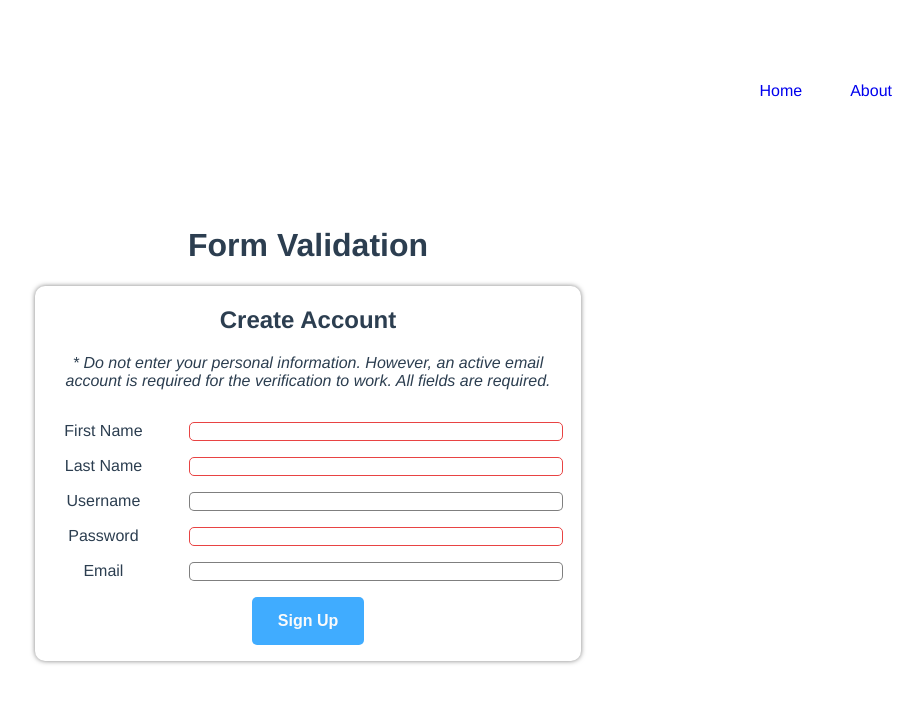
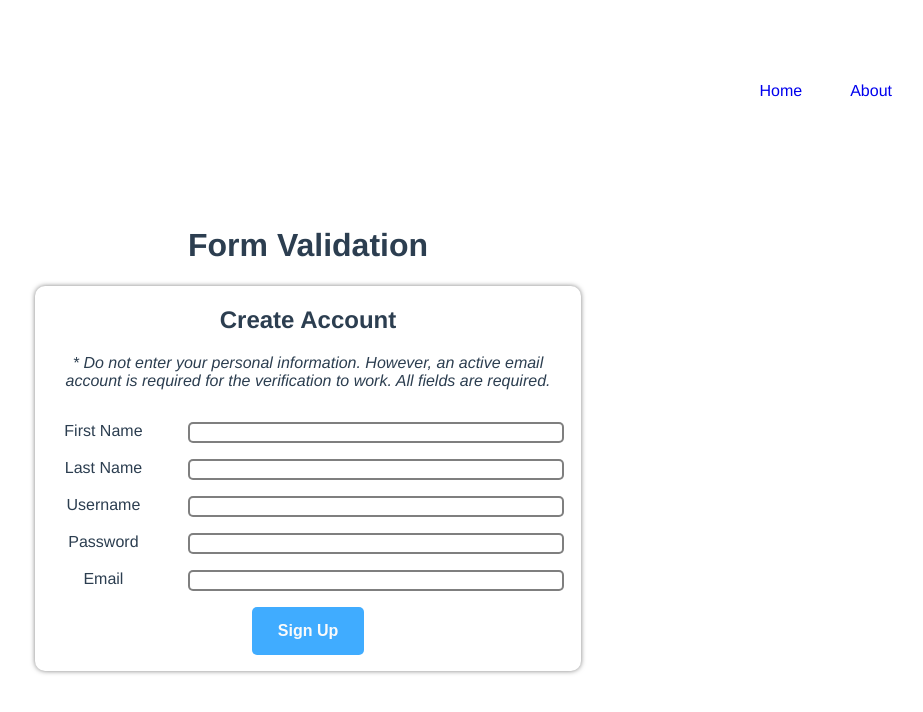
Before and after one commit to jackiewong99/form-validation, a Vue app: page / in a window 1280 px wide. Shown: the top 712 px of the page, without its empty margins (332-1255 px from the left). Built offline with nearby package versions, Linux system fonts and the light colour scheme; no server answers.

Commit message:
Update user experience.

```diff
--- a/src/components/Form.vue
+++ b/src/components/Form.vue
@@ -19,8 +19,9 @@
             name="first-name"
             class="input-box"
             v-bind:class="{
-              valid: valid['firstName'],
-              invalid: !valid['firstName']
+              empty: empty['firstName'],
+              valid: valid['firstName'] && !empty['firstName'],
+              invalid: !valid['firstName'] && !empty['firstName']
             }"
             v-model="firstName"
             v-on:keyup="validateFirstName(firstName)"
@@ -38,8 +39,9 @@
             name="last-name"
             class="input-box"
             v-bind:class="{
-              valid: valid['lastName'],
-              invalid: !valid['lastName']
+              empty: empty['lastName'],
+              valid: valid['lastName'] && !empty['lastName'],
+              invalid: !valid['lastName'] && !empty['lastName']
             }"
             v-model="lastName"
             v-on:keyup="validateLastName(lastName)"
@@ -71,8 +73,9 @@
             type="password"
             name="password"
             v-bind:class="{
-              valid: valid['password'],
-              invalid: !valid['password']
+              empty: empty['password'],
+              valid: valid['password'] && !empty['password'],
+              invalid: !valid['password'] && !empty['password']
             }"
             v-model="password"
             v-on:keyup="debouncePasswordValidation"
@@ -118,43 +121,62 @@ export default {
         firstName: false,
         lastName: false,
         password: false
+      },
+      empty: {
+        firstName: true,
+        lastName: true,
+        password: true
       }
     };
   },
   methods: {
     validateFirstName(name) {
+      if (name.length === 0) {
+        this.empty['firstName'] = true;
+      } else {
         // Regular expression that matches the pattern of
         // exactly 1 uppercase character at the beginning and
         // at least 1 lowercase character following the first character.
         // This expression also matches names with two parts.
         const charRegex = /^([A-Z]{1})([a-z]{1,})[ -]?([A-Z]{1})?([a-z]{1,})?$/g;
         const charTest = charRegex.test(name);
+        this.empty['firstName'] = false;
 
         if (charTest === true) {
           this.valid['firstName'] = true;
         } else {
           this.valid['firstName'] = false;
         }
-
-      return this.valid['firstName'];
+      }
+      const validationVars = [this.empty['firstName'], this.valid['firstName']];
+      return validationVars;
     },
     validateLastName(name) {
+      if (name.length === 0) {
+        this.empty['lastName'] = true;
+      } else {
         // Regular expression that matches the pattern of
         // exactly 1 uppercase character at the beginning and
         // at least 1 lowercase character following the first character.
         // This expression also matches names with two parts (only allowing a hyphen).
         const charRegex = /^([A-Z]{1})([a-z]{1,})[-]?([A-Z]{1})?([a-z]{1,})?$/g;
         const charTest = charRegex.test(name);
+        this.empty['lastName'] = false;
 
         if (charTest === true) {
           this.valid['lastName'] = true;
         } else {
           this.valid['lastName'] = false;
         }
+      }
+      const validationVars = [this.empty['lastName'], this.valid['firstName']];
 
-      return this.valid['lastName'];
+      return validationVars;
     },
     validatePassword() {
+      if (this.password.length === 0) {
+        this.empty['password'] = true;
+      } else {
         // Regular expression that matches any uppercase character,
         // lowercase character, digit character, and special character.
         // Quantifier then matches 6 or more of the preceding characters.
@@ -166,14 +188,17 @@ export default {
         // Test each regular expression:
         const charTest = charRegex.test(this.password);
         const whiteSpaceTest = whiteSpaceRegex.test(this.password);
+        this.empty['password'] = false;
 
         if (charTest === true && whiteSpaceTest === false) {
           this.valid['password'] = true;
         } else {
           this.valid['password'] = false;
         }
+      }
+      const validationVars = [this.empty['password'], this.valid['password']];
 
-      return this.valid['password'];
+      return validationVars;
     },
     debouncePasswordValidation: debounce(function() {
       this.validatePassword();
@@ -233,7 +258,7 @@ label {
 
 .input-box {
   border-radius: 5px;
-  border: 1px solid;
+  border: 2px solid;
   border-color: rgba(0, 0, 0, 0.5);
   outline: none;
   transition: ease-out 0.5s;
@@ -266,6 +291,10 @@ input[type='submit']:active {
 }
 
 /* Outline for valid and invalid data */
+.empty {
+  border-color: rgba(0, 0, 0, 0.5);
+}
+
 .valid {
   border-color: rgb(92, 201, 91);
 }
```
Lines whose indentation alone changed are shown as unchanged.
